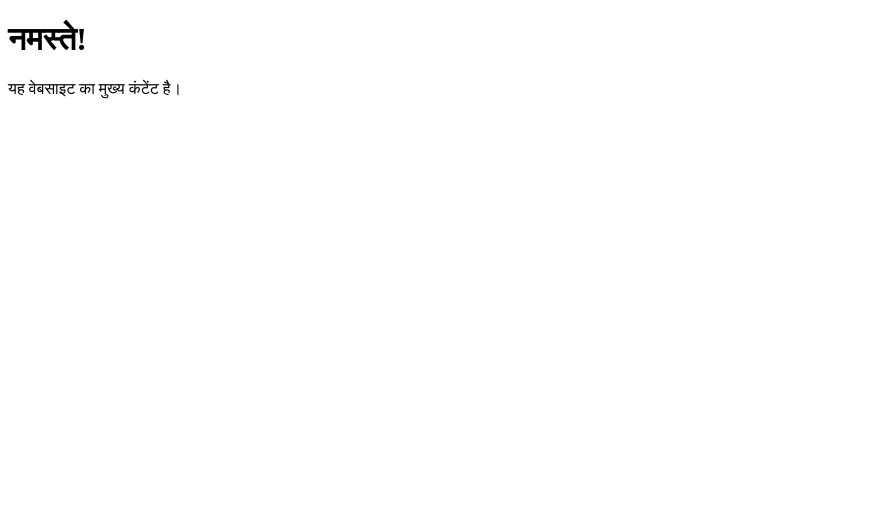
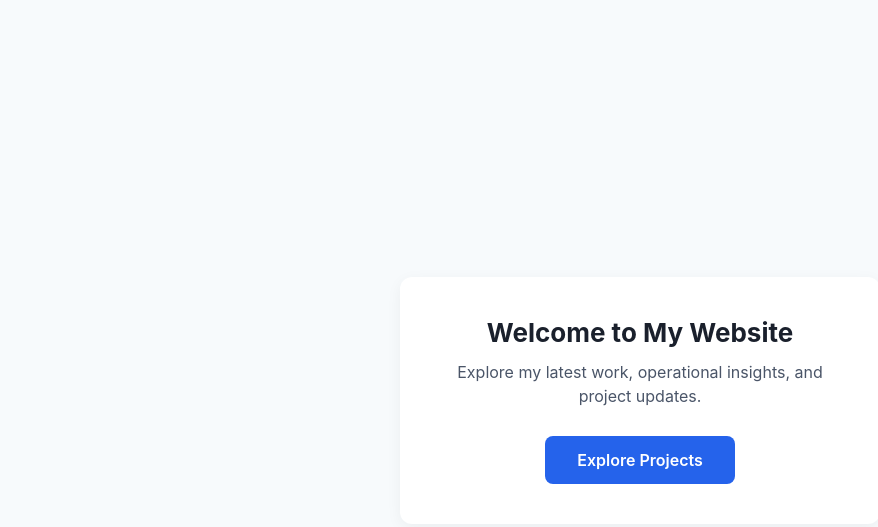
Before and after one commit to agarwalsakshi03/agarwalsakshi03.github.io, a plain HTML site: page index.html in a window 1280 px wide. Shown: the whole page, without its empty margins (0-878 px from the left). Drawn offline with Linux system fonts and the light colour scheme.

Commit message:
Update index.html

```diff
--- a/index.html
+++ b/index.html
@@ -1,15 +1,89 @@
 <!DOCTYPE html>
-<html lang="hi">
+<html lang="en">
 <head>
     <meta charset="UTF-8">
     <meta name="viewport" content="width=device-width, initial-scale=1.0">
-    <meta name="description" content="यह मेरी वेबसाइट का विवरण है">
-    <title>मेरी वेबसाइट</title>
-    <!-- Example of what the tool gives you -->
-<script src="https://cdn.experimenthq.com/tracker.js?token=YOUR_UNIQUE_PROJECT_ID" async></script>
+    <title>My Website</title>
+
+    <!-- PASTE YOUR EXPERIMENTHQ SNIPPET RIGHT HERE -->
+
+
+    <style>
+        * {
+            box-sizing: border-box;
+            margin: 0;
+            padding: 0;
+            font-family: -apple-system, BlinkMacSystemFont, 'Segoe UI', Roboto, Helvetica, Arial, sans-serif;
+        }
+
+        body {
+            background-color: #f7fafc;
+            color: #2d3748;
+            display: flex;
+            justify-content: center;
+            align-items: center;
+            min-height: 100vh;
+            padding: 20px;
+            text-align: center;
+        }
+
+        .card {
+            background: #ffffff;
+            padding: 40px 30px;
+            border-radius: 12px;
+            box-shadow: 0 4px 15px rgba(0, 0, 0, 0.05);
+            max-width: 480px;
+            width: 100%;
+        }
+
+        h1 {
+            font-size: 26px;
+            margin-bottom: 12px;
+            color: #1a202c;
+        }
+
+        p {
+            font-size: 16px;
+            color: #4a5568;
+            line-height: 1.5;
+            margin-bottom: 28px;
+        }
+
+        /* --- CTA BUTTON STYLES --- */
+        .cta-btn {
+            display: inline-block;
+            background-color: #2563eb; /* Primary Blue */
+            color: #ffffff;
+            font-size: 16px;
+            font-weight: 600;
+            padding: 14px 32px;
+            border: none;
+            border-radius: 8px;
+            cursor: pointer;
+            transition: background-color 0.2s ease, transform 0.1s ease;
+        }
+
+        .cta-btn:hover {
+            background-color: #1d4ed8;
+            transform: translateY(-1px);
+        }
+
+        .cta-btn:active {
+            transform: translateY(0);
+        }
+    </style>
 </head>
 <body>
-    <h1>नमस्ते!</h1>
-    <p>यह वेबसाइट का मुख्य कंटेंट है।</p>
+
+    <div class="card">
+        <h1>Welcome to My Website</h1>
+        <p>Explore my latest work, operational insights, and project updates.</p>
+
+        <!-- CTA Button (Control / Baseline) -->
+        <button id="main-cta-button" class="cta-btn" onclick="alert('Thank you for clicking!')">
+            Explore Projects
+        </button>
+    </div>
+
 </body>
 </html>
```
